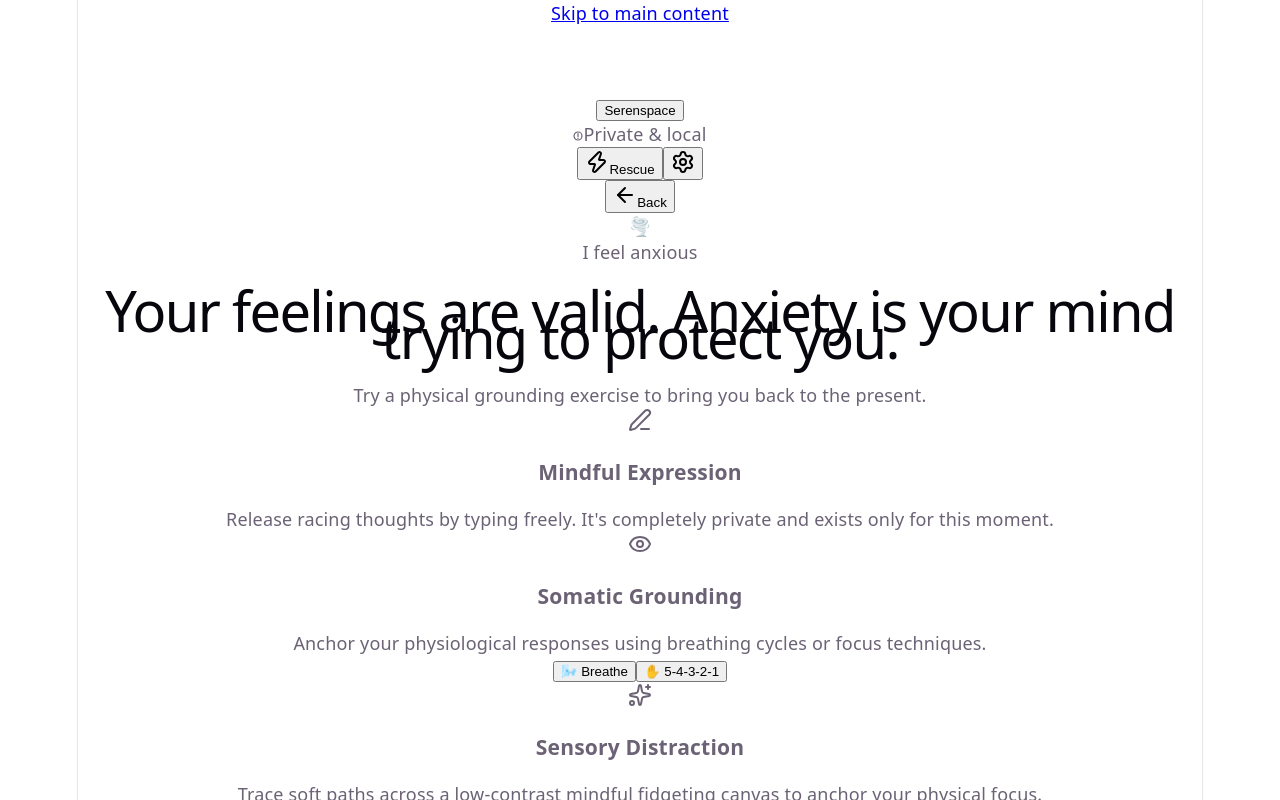
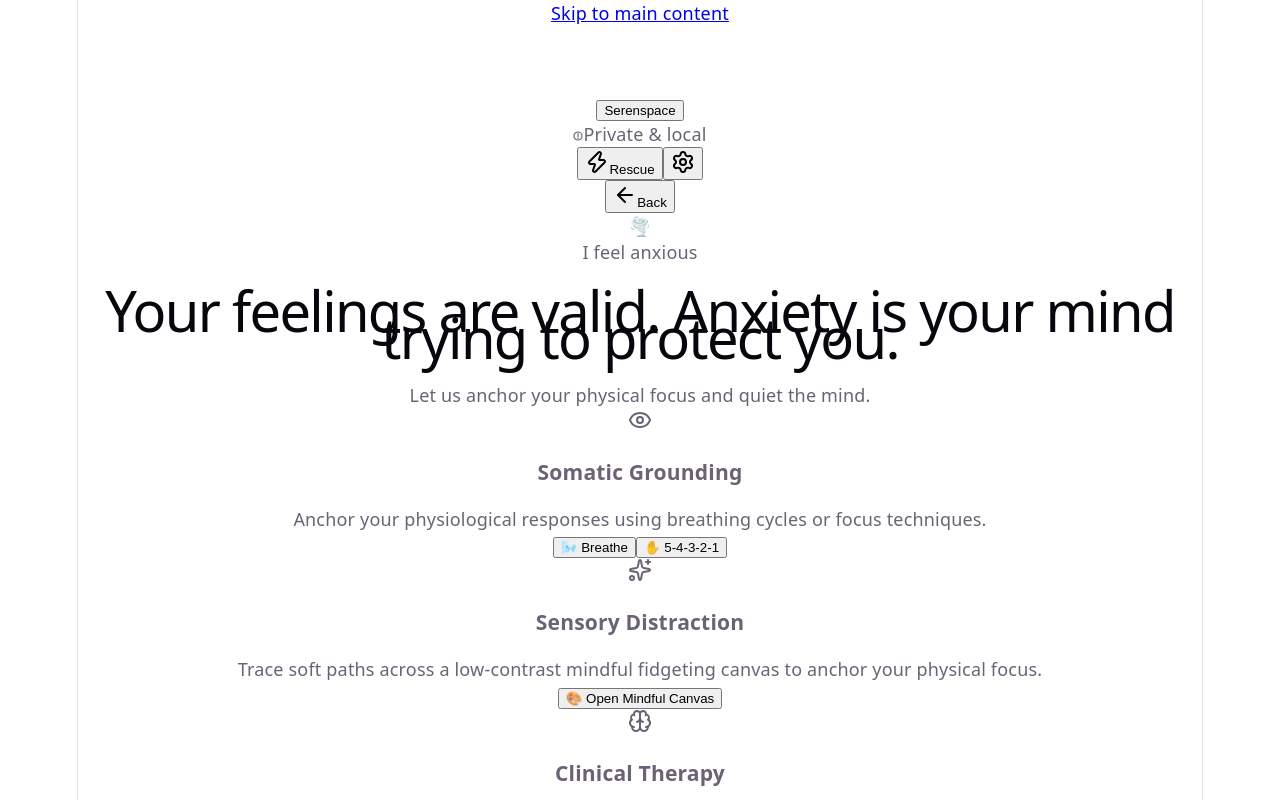
Before and after one commit to aj-6396/serenspace, a React (Vite) app: page / in a window 1280 px wide. Both pictures are taken after a click on the button "I feel anxious". Shown: the top 800 px of the page. Built offline with nearby package versions, Linux system fonts and the light colour scheme; the HTML template or start-up script is replaced by a standard one.

Commit message:
Individualized pathways per emotion to make every choice distinct

```diff
--- a/src/pages/SupportPage.jsx
+++ b/src/pages/SupportPage.jsx
@@ -2,7 +2,7 @@ import React from 'react'
 import { motion } from 'framer-motion'
 import useWellnessStore from '../context/useWellnessStore'
 import { getEmotion } from '../utils/emotions'
-import { AlertCircle, ArrowLeft, Edit3, Wind, Eye, Activity, Sparkles, Brain } from 'lucide-react'
+import { AlertCircle, ArrowLeft, Edit3, Wind, Eye, Activity, Sparkles, Brain, Archive } from 'lucide-react'
 
 export default function SupportPage() {
   const goHome      = useWellnessStore((s) => s.goHome)
@@ -13,6 +13,7 @@ export default function SupportPage() {
   const openCanvas = useWellnessStore((s) => s.openCanvas)
   const openPmr = useWellnessStore((s) => s.openPmr)
   const openCbt = useWellnessStore((s) => s.openCbt)
+  const openJar = useWellnessStore((s) => s.openJar)
   const emotionId   = useWellnessStore((s) => s.selectedEmotion)
 
   const emotion = getEmotion(emotionId)
@@ -20,9 +21,13 @@ export default function SupportPage() {
 
   const isAmber = emotion.color === 'amber'
   const accentColor = isAmber ? 'var(--color-primary)' : 'var(--color-secondary)'
-  const accentBg    = isAmber
-    ? 'radial-gradient(ellipse at top, var(--color-primary) 0%, transparent 70%)'
-    : 'radial-gradient(ellipse at top, var(--color-secondary) 0%, transparent 70%)'
+
+  // Determine which pathways apply to this emotion's tools
+  const hasVenting = emotion.tools.includes('vent')
+  const hasGrounding = emotion.tools.some(t => ['breathe', 'grounding', 'stillness'].includes(t))
+  const hasCanvas = emotion.tools.includes('canvas')
+  const hasClinical = emotion.tools.some(t => ['pmr', 'cbt'].includes(t))
+  const hasJar = emotion.tools.includes('jar')
 
   return (
     <main
@@ -66,6 +71,7 @@ export default function SupportPage() {
         {/* ── Pathways Dashboard Grid (Multi-Path therapeutic choices) ── */}
         <div className="w-full grid grid-cols-1 md:grid-cols-2 gap-6 select-none cursor-default">
           {/* Pathway 1: Mindful Expression */}
+          {hasVenting && (
             <motion.div
               className="glass-card p-6 border border-[var(--border-subtle)] text-left flex flex-col justify-between gap-5 relative overflow-hidden transition-all hover:border-[var(--color-primary)] hover:shadow-xl"
               initial={{ opacity: 0, y: 16 }} animate={{ opacity: 1, y: 0 }} transition={{ delay: 0.1 }}
@@ -81,17 +87,17 @@ export default function SupportPage() {
                   Release racing thoughts by typing freely. It's completely private and exists only for this moment.
                 </p>
               </div>
-            {emotion.tools.includes('vent') && (
               <button
                 onClick={openVent}
                 className="w-full py-3 bg-[var(--bg-card)] border border-[var(--border-subtle)] hover:border-[var(--color-primary)] text-[var(--color-primary)] hover:bg-[var(--color-primary)]/5 rounded-xl text-sm font-semibold transition-all duration-200 text-center cursor-pointer select-none"
               >
                 ✍️ Go to Venting Space
               </button>
+            </motion.div>
           )}
-          </motion.div>
 
           {/* Pathway 2: Physical/Somatic Grounding */}
+          {hasGrounding && (
             <motion.div
               className="glass-card p-6 border border-[var(--border-subtle)] text-left flex flex-col justify-between gap-5 relative overflow-hidden transition-all hover:border-[var(--color-secondary)] hover:shadow-xl"
               initial={{ opacity: 0, y: 16 }} animate={{ opacity: 1, y: 0 }} transition={{ delay: 0.15 }}
@@ -134,8 +140,10 @@ export default function SupportPage() {
                 )}
               </div>
             </motion.div>
+          )}
 
           {/* Pathway 3: Sensory Canvas */}
+          {hasCanvas && (
             <motion.div
               className="glass-card p-6 border border-[var(--border-subtle)] text-left flex flex-col justify-between gap-5 relative overflow-hidden transition-all hover:border-[var(--color-primary)] hover:shadow-xl"
               initial={{ opacity: 0, y: 16 }} animate={{ opacity: 1, y: 0 }} transition={{ delay: 0.2 }}
@@ -151,17 +159,17 @@ export default function SupportPage() {
                   Trace soft paths across a low-contrast mindful fidgeting canvas to anchor your physical focus.
                 </p>
               </div>
-            {emotion.tools.includes('canvas') && (
               <button
                 onClick={openCanvas}
                 className="w-full py-3 bg-[var(--bg-card)] border border-[var(--border-subtle)] hover:border-[var(--color-primary)] text-[var(--color-primary)] hover:bg-[var(--color-primary)]/5 rounded-xl text-sm font-semibold transition-all duration-200 text-center cursor-pointer select-none"
               >
                 🎨 Open Mindful Canvas
               </button>
+            </motion.div>
           )}
-          </motion.div>
 
-          {/* Pathway 4: Psychiatric Additions */}
+          {/* Pathway 4: Clinical Therapy */}
+          {hasClinical && (
             <motion.div
               className="glass-card p-6 border border-[var(--border-subtle)] text-left flex flex-col justify-between gap-5 relative overflow-hidden transition-all hover:border-[var(--color-secondary)] hover:shadow-xl"
               initial={{ opacity: 0, y: 16 }} animate={{ opacity: 1, y: 0 }} transition={{ delay: 0.25 }}
@@ -196,6 +204,33 @@ export default function SupportPage() {
                 )}
               </div>
             </motion.div>
+          )}
+
+          {/* Pathway 5: Kind Messages Jar */}
+          {hasJar && (
+            <motion.div
+              className="glass-card p-6 border border-[var(--border-subtle)] text-left flex flex-col justify-between gap-5 relative overflow-hidden transition-all hover:border-[var(--color-primary)] hover:shadow-xl"
+              initial={{ opacity: 0, y: 16 }} animate={{ opacity: 1, y: 0 }} transition={{ delay: 0.3 }}
+            >
+              <div className="flex flex-col gap-3 z-10">
+                <div className="flex items-center gap-3">
+                  <div className="p-3 bg-[var(--color-primary)]/10 text-[var(--color-primary)] rounded-xl border border-[var(--color-primary)]/15">
+                    <Archive className="w-5 h-5" />
+                  </div>
+                  <h3 className="text-lg font-bold text-[var(--text-main)]">Supportive Reminders</h3>
+                </div>
+                <p className="text-xs leading-relaxed text-[var(--text-muted)]">
+                  Review kind messages you wrote to your future self, or add a supportive reminder for later.
+                </p>
+              </div>
+              <button
+                onClick={openJar}
+                className="w-full py-3 bg-[var(--bg-card)] border border-[var(--border-subtle)] hover:border-[var(--color-primary)] text-[var(--color-primary)] hover:bg-[var(--color-primary)]/5 rounded-xl text-sm font-semibold transition-all duration-200 text-center cursor-pointer select-none"
+              >
+                🏺 Open Kind Messages
+              </button>
+            </motion.div>
+          )}
         </div>
 
         {/* ── Crisis & Behavioral Activation Row ── */}
--- a/src/utils/emotions.js
+++ b/src/utils/emotions.js
@@ -10,10 +10,10 @@ export const EMOTIONS = [
     id: 'anxious',
     label: 'I feel anxious',
     emoji: '🌪️',
-    color: 'amber',          // maps to design-token primary
+    color: 'amber',
     affirmation: 'Your feelings are valid. Anxiety is your mind trying to protect you.',
-    suggestion: 'Try a physical grounding exercise to bring you back to the present.',
-    tools: ['grounding', 'breathe', 'canvas', 'pmr', 'cbt'],
+    suggestion: 'Let us anchor your physical focus and quiet the mind.',
+    tools: ['grounding', 'breathe', 'canvas', 'pmr'],
   },
   {
     id: 'alone',
@@ -21,8 +21,8 @@ export const EMOTIONS = [
     emoji: '🌑',
     color: 'sage',
     affirmation: "You're not alone right now. This space is here with you.",
-    suggestion: 'Sometimes writing it out helps us feel heard.',
-    tools: ['vent', 'stillness', 'canvas', 'pmr', 'cbt'],
+    suggestion: 'Let us focus on deep personal reflection and validation.',
+    tools: ['vent', 'jar', 'cbt'],
   },
   {
     id: 'lost',
@@ -30,8 +30,8 @@ export const EMOTIONS = [
     emoji: '🌫️',
     color: 'amber',
     affirmation: "It's okay not to have all the answers. One breath at a time.",
-    suggestion: 'A moment of stillness can help you find your footing.',
-    tools: ['stillness', 'vent', 'pmr', 'cbt'],
+    suggestion: 'Let us find steady ground and clarity together.',
+    tools: ['stillness', 'cbt'],
   },
   {
     id: 'overwhelmed',
@@ -39,8 +39,8 @@ export const EMOTIONS = [
     emoji: '🌊',
     color: 'sage',
     affirmation: "You don't have to handle everything at once. Just this moment.",
-    suggestion: 'Let it out — write whatever is weighing on you.',
-    tools: ['vent', 'grounding', 'canvas', 'pmr', 'cbt'],
+    suggestion: 'Let us give you an immediate mental reset.',
+    tools: ['vent', 'grounding', 'canvas', 'pmr'],
   },
 ]
 
```
Lines whose indentation alone changed are shown as unchanged.
